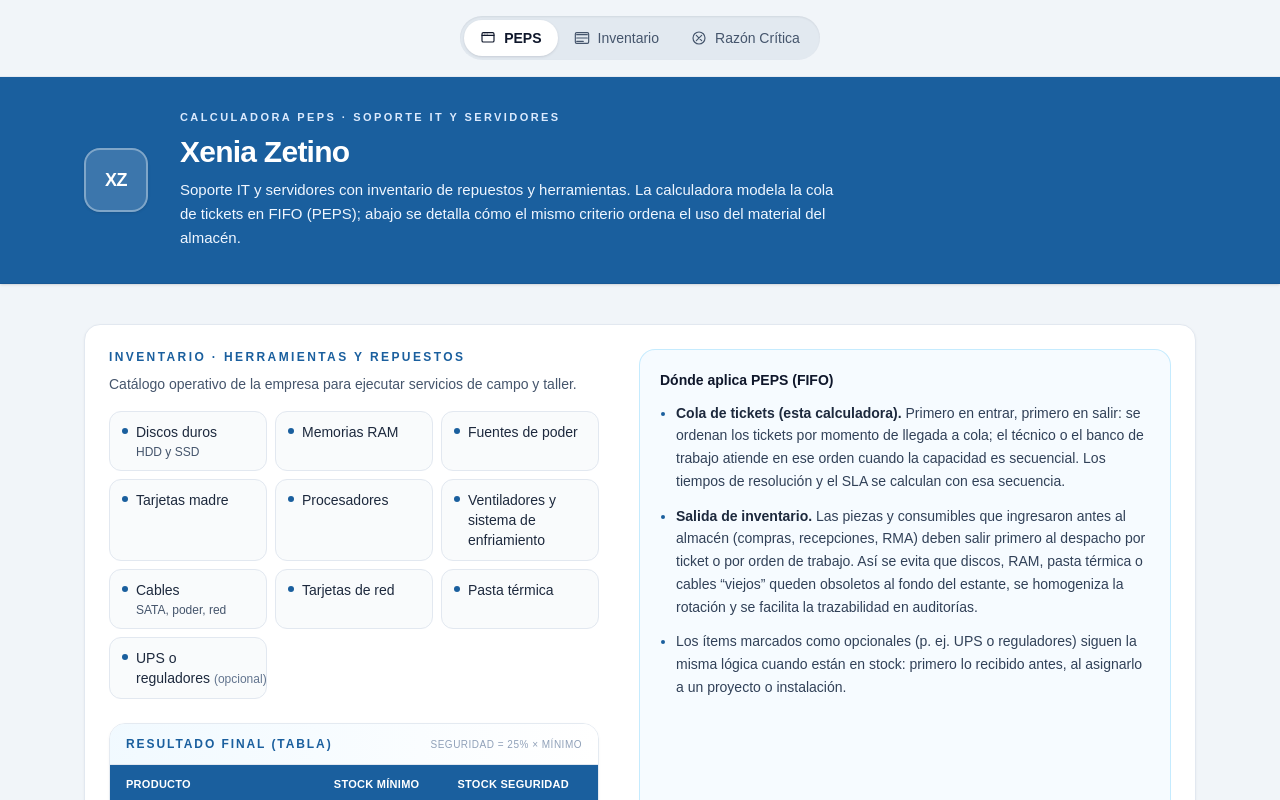
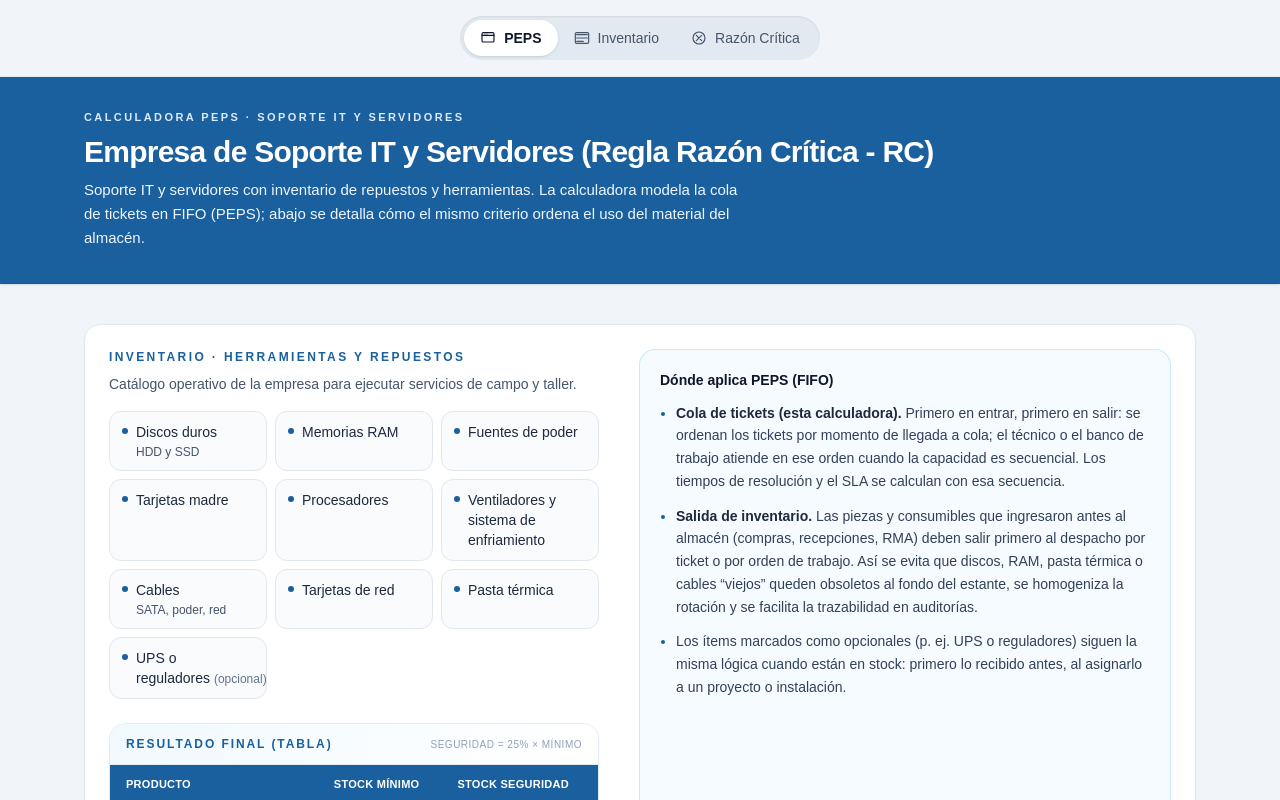
Before and after one commit to Carlosm99/xenia, a Next.js app: page / in a window 1280 px wide. Shown: the top 800 px of the page. Built offline with nearby package versions, Linux system fonts and the light colour scheme.

Commit message:
remove title

```diff
--- a/app/page.tsx
+++ b/app/page.tsx
@@ -867,21 +867,13 @@ export default function Home() {
           style={{ backgroundColor: "#1A5F9E" }}
         >
           <div className="mx-auto max-w-6xl px-3 py-6 sm:px-5 sm:py-8">
-            <div className="flex flex-col gap-5 sm:flex-row sm:items-center sm:gap-8">
-              <div
-                className="flex h-16 w-16 shrink-0 items-center justify-center rounded-2xl border-2 border-white/35 bg-white/15 shadow-sm backdrop-blur-[2px]"
-                aria-hidden
-              >
-                <span className="text-lg font-bold tracking-tight text-white">
-                  XZ
-                </span>
-              </div>
+            <div className="min-w-0">
               <div className="min-w-0 flex-1">
                 <p className="text-[11px] font-semibold uppercase tracking-[0.22em] text-blue-100">
                   Calculadora PEPS · Soporte IT y servidores
                 </p>
                 <h1 className="mt-2 text-2xl font-semibold tracking-tight text-white sm:text-3xl">
-                  Xenia Zetino
+                  Empresa de Soporte IT y Servidores (Regla Razón Crítica - RC)
                 </h1>
                 <p className="mt-2 max-w-2xl text-sm leading-relaxed text-blue-50 sm:text-[15px]">
                   Soporte IT y servidores con inventario de repuestos y
```
